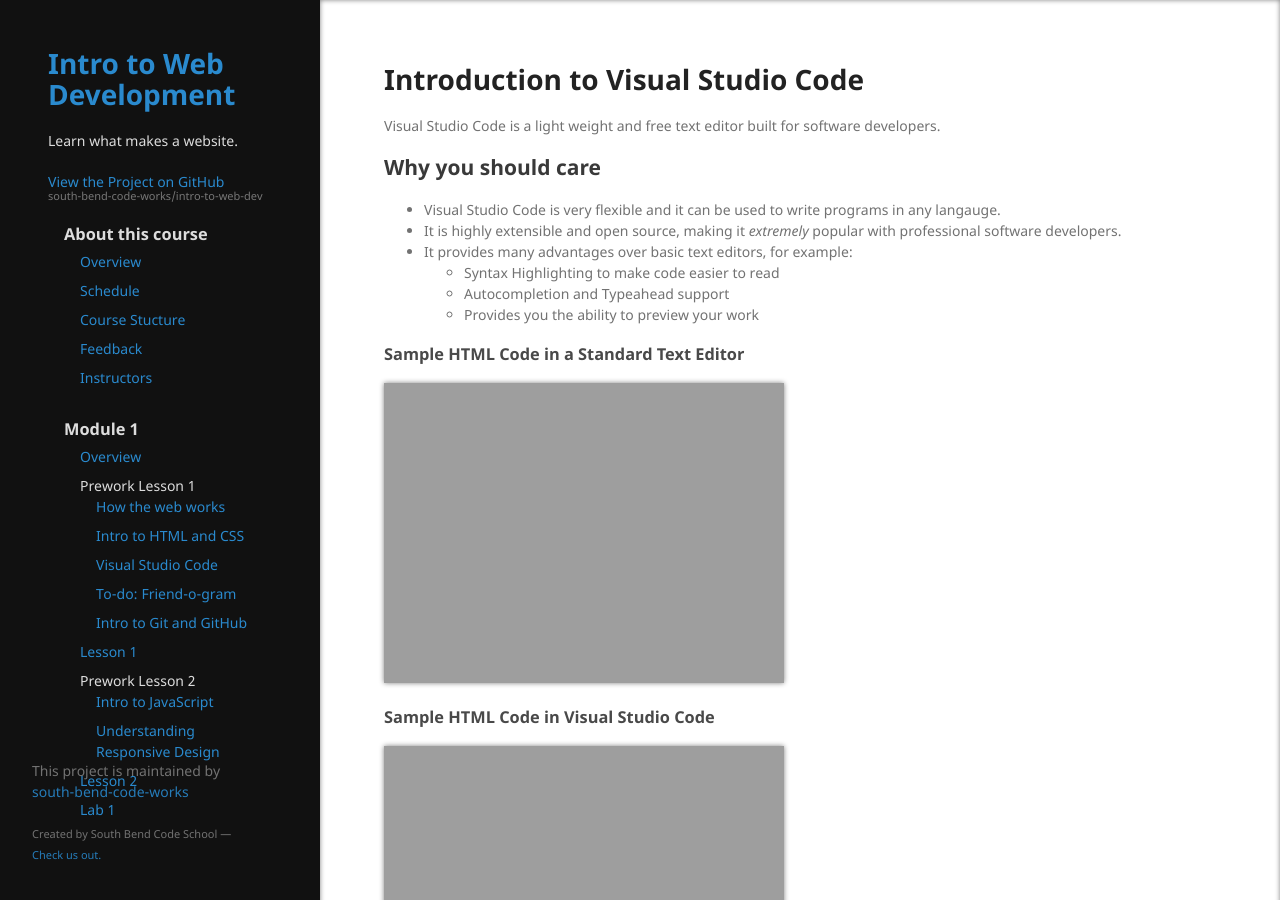
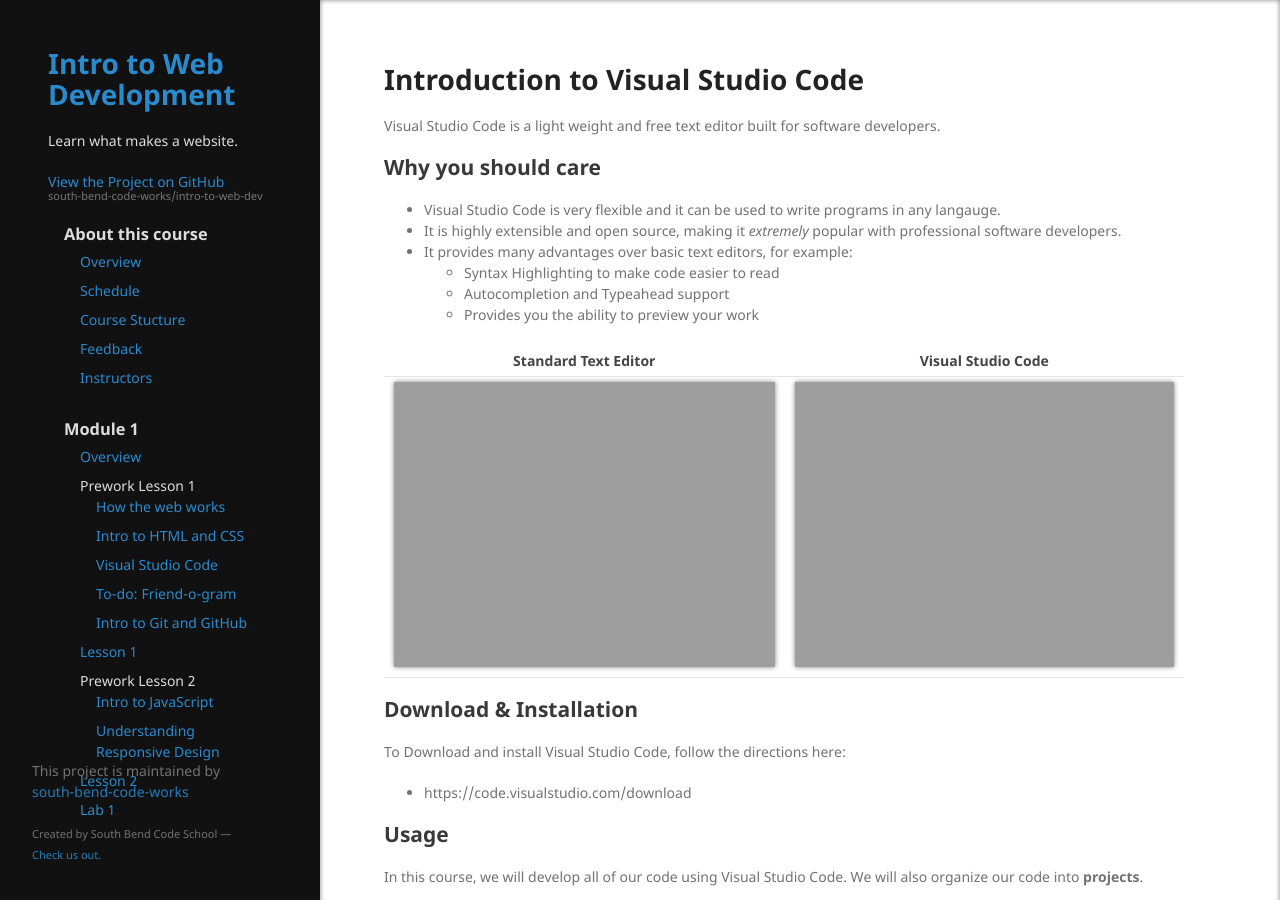
Before and after one commit to south-bend-code-works/intro-to-web-dev, a Jekyll site: the page built from lessons/module1/intro_to_vscode.md, in a window 1280 px wide and 900 px high. Built offline with Jekyll 4.4.1, drawn with Linux system fonts in a browser that asks for light colours; our own code applies the rules of GitHub Pages for plain Markdown files.

Commit message:
Update intro_to_vscode.md

```diff
--- a/lessons/module1/intro_to_vscode.md
+++ b/lessons/module1/intro_to_vscode.md
@@ -14,11 +14,9 @@
   - Autocompletion and Typeahead support
   - Provides you the ability to preview your work
 
-### Sample HTML Code in a Standard Text Editor
-![](./pic/simple_editor.png =250x)
-
-### Sample HTML Code in Visual Studio Code
-![](./pic/vscode.png =250x)
+Standard Text Editor             |  Visual Studio Code
+:-------------------------:|:-------------------------:
+![](./pic/simple_editor.png =250x)  |  ![](./pic/vscode.png =250x)
 
 ## Download & Installation
 To Download and install Visual Studio Code, follow the directions here:
```
